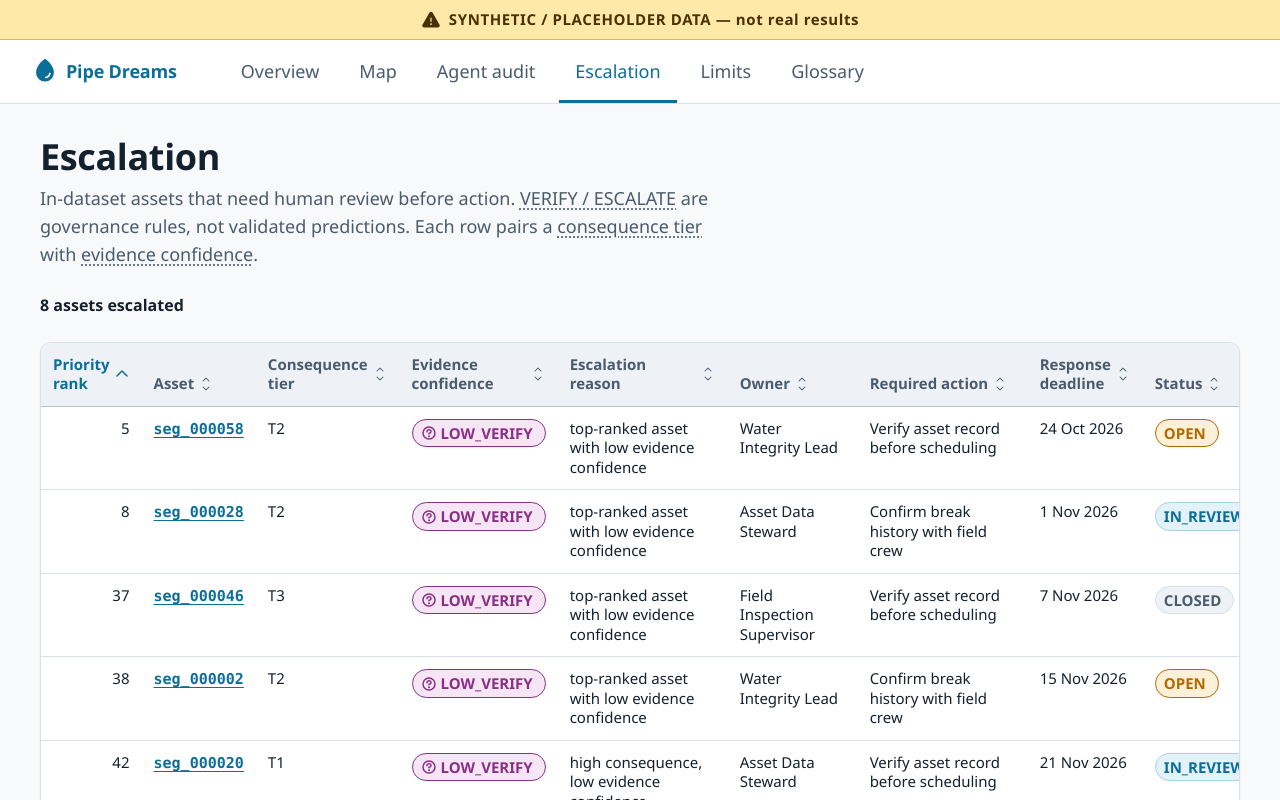
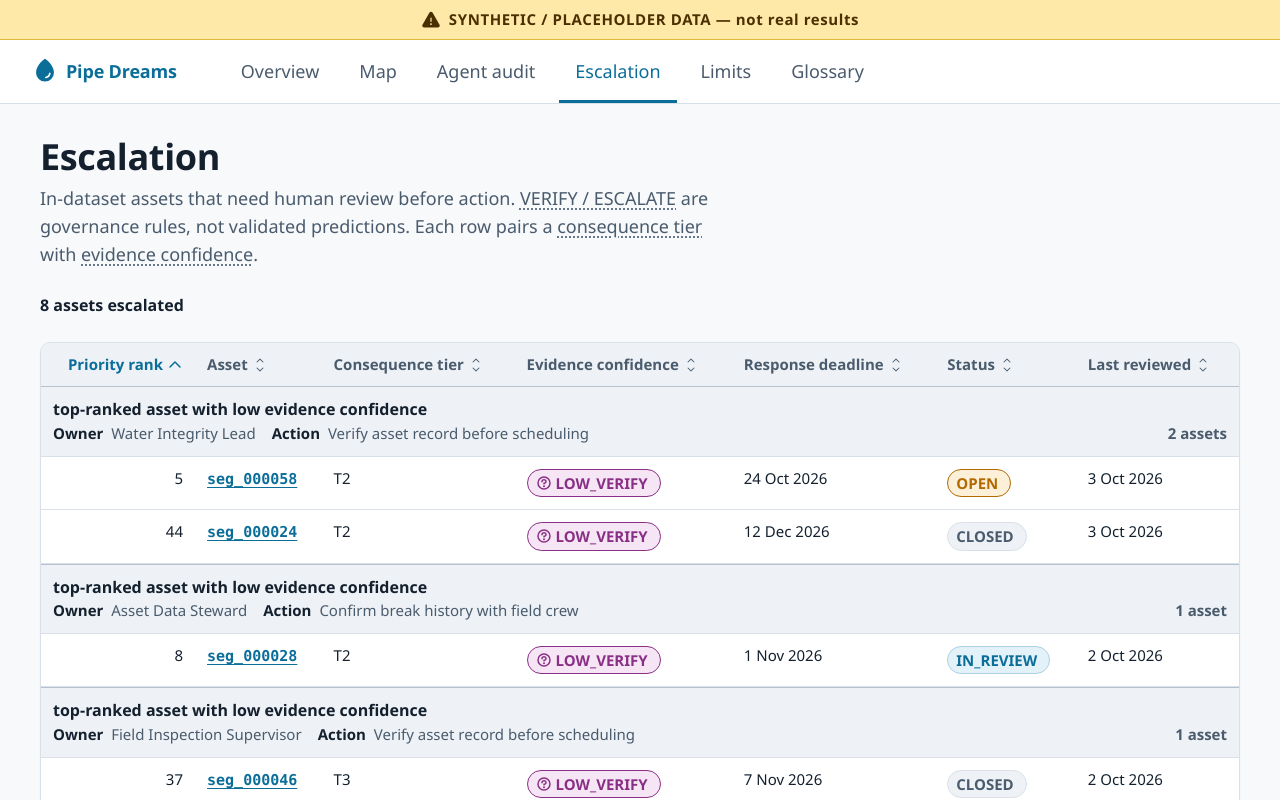
Before and after one commit to Masroor73/pipe-dreams, a React (Vite) app in the folder frontend/: page /escalation in a window 1280 px wide. Shown: the top 800 px of the page. Built offline with nearby package versions, Linux system fonts and the light colour scheme.

Commit message:
feat(frontend): group escalation rows by reason, owner and action

```diff
--- a/frontend/src/components/Escalation/Escalation.module.css
+++ b/frontend/src/components/Escalation/Escalation.module.css
@@ -1,4 +1,5 @@
 .wrap {
+  container-type: inline-size;
   overflow-x: auto;
   background: var(--color-surface);
   border: var(--border);
@@ -8,7 +9,7 @@
 
 .table {
   width: 100%;
-  min-width: 960px; /* ten columns scroll inside .wrap on narrow screens */
+  min-width: 0;
   font-size: var(--text-sm);
   border-collapse: separate;
   border-spacing: 0;
@@ -74,14 +75,71 @@ th[aria-sort='descending'] .sortBtn {
   justify-content: flex-end;
 }
 
-.table tbody tr {
+.table tbody tr:not(.groupRow) {
   transition: background-color var(--duration-fast) var(--ease-out);
 }
-.table tbody tr:hover {
+.table tbody tr:not(.groupRow):hover {
   background: var(--color-accent-soft);
 }
-.table tbody tr:last-child td {
+.group:last-child tr:last-child td {
   border-bottom: 0;
+}
+
+.groupInner {
+  display: flex;
+  flex-wrap: wrap;
+  align-items: baseline;
+  gap: var(--space-1) var(--space-4);
+}
+.table .groupHead {
+  padding: var(--space-3) var(--space-3);
+  background: var(--color-surface-sunken);
+  color: var(--color-text);
+  font-weight: var(--weight-regular);
+  border-bottom: var(--border);
+}
+.group:not(:first-of-type) .groupHead {
+  border-top: var(--border-strong);
+}
+.groupReason {
+  flex: 1 1 100%;
+  font-weight: var(--weight-semibold);
+  font-size: var(--text-base);
+}
+.groupMeta {
+  display: flex;
+  flex-wrap: wrap;
+  flex: 1 1 0;
+  gap: var(--space-1) var(--space-4);
+  min-width: 0;
+  color: var(--color-text-muted);
+}
+.metaLabel {
+  margin-right: var(--space-1);
+  font-weight: var(--weight-semibold);
+  color: var(--color-text);
+}
+.groupCount {
+  margin-left: auto;
+  font-variant-numeric: tabular-nums;
+  font-weight: var(--weight-semibold);
+  color: var(--color-text-muted);
+}
+
+@media (max-width: 640px) {
+  .lastReviewed {
+    display: none;
+  }
+  /* Row columns scroll inside .wrap; the group header stays pinned and wraps to the visible width. */
+  .groupInner {
+    position: sticky;
+    left: var(--space-3);
+    width: calc(100cqw - 2 * var(--space-3));
+  }
+  .groupMeta {
+    flex-direction: column;
+    flex-basis: 100%;
+  }
 }
 
 .numCol {
--- a/frontend/src/components/Escalation/EscalationTable.tsx
+++ b/frontend/src/components/Escalation/EscalationTable.tsx
@@ -13,6 +13,7 @@ interface Column {
   key: SortKey;
   label: string;
   numeric?: boolean;
+  className?: 'lastReviewed';
 }
 
 const COLUMNS: Column[] = [
@@ -20,13 +21,37 @@ const COLUMNS: Column[] = [
   { key: 'asset_id', label: 'Asset' },
   { key: 'consequence_tier', label: 'Consequence tier' },
   { key: 'evidence_confidence', label: 'Evidence confidence' },
-  { key: 'escalation_reason', label: 'Escalation reason' },
-  { key: 'owner', label: 'Owner' },
-  { key: 'required_action', label: 'Required action' },
   { key: 'response_deadline', label: 'Response deadline' },
   { key: 'status', label: 'Status' },
-  { key: 'last_reviewed', label: 'Last reviewed' },
+  { key: 'last_reviewed', label: 'Last reviewed', className: 'lastReviewed' },
 ];
+
+interface Group {
+  id: string;
+  reason: string;
+  owner: string;
+  action: string;
+  rows: Escalation[];
+}
+
+/** Presentation only: group API rows by string equality, in order of each group's first row. */
+function groupRows(items: Escalation[]): Group[] {
+  const map = new Map<string, Group>();
+  for (const r of items) {
+    const key = JSON.stringify([r.escalation_reason, r.owner, r.required_action]);
+    const g = map.get(key);
+    if (g) g.rows.push(r);
+    else
+      map.set(key, {
+        id: `esc-group-${map.size}`,
+        reason: r.escalation_reason,
+        owner: r.owner,
+        action: r.required_action,
+        rows: [r],
+      });
+  }
+  return [...map.values()];
+}
 
 const DATE_KEYS: SortKey[] = ['response_deadline', 'last_reviewed'];
 
@@ -51,11 +76,17 @@ function StatusPill({ status }: { status: string }) {
 
 export function EscalationTable({ items }: { items: Escalation[] }) {
   const openAsset = useAssetLink();
-  const [sort, setSort] = useState<{ key: SortKey; dir: Dir }>({ key: 'priority_rank', dir: 'asc' });
+  const [sort, setSort] = useState<{ key: SortKey; dir: Dir }>({
+    key: 'priority_rank',
+    dir: 'asc',
+  });
 
-  const rows = useMemo(() => {
+  const groups = useMemo(() => {
     const sign = sort.dir === 'asc' ? 1 : -1;
-    return [...items].sort((a, b) => sign * compare(a, b, sort.key));
+    return groupRows(items).map((g) => ({
+      ...g,
+      rows: [...g.rows].sort((a, b) => sign * compare(a, b, sort.key)),
+    }));
   }, [items, sort]);
 
   const toggle = (key: SortKey) =>
@@ -71,7 +102,15 @@ export function EscalationTable({ items }: { items: Escalation[] }) {
               const ariaSort = active ? (sort.dir === 'asc' ? 'ascending' : 'descending') : 'none';
               const Icon = !active ? CaretUpDown : sort.dir === 'asc' ? CaretUp : CaretDown;
               return (
-                <th key={c.key} scope="col" aria-sort={ariaSort} className={c.numeric ? styles.numCol : undefined}>
+                <th
+                  key={c.key}
+                  scope="col"
+                  aria-sort={ariaSort}
+                  className={
+                    [c.numeric && styles.numCol, c.className && styles[c.className]].filter(Boolean).join(' ') ||
+                    undefined
+                  }
+                >
                   <button type="button" className={styles.sortBtn} onClick={() => toggle(c.key)}>
                     {c.label}
                     <Icon size={16} weight={active ? 'bold' : 'regular'} aria-hidden="true" />
@@ -81,8 +120,27 @@ export function EscalationTable({ items }: { items: Escalation[] }) {
             })}
           </tr>
         </thead>
-        <tbody>
-          {rows.map((r) => (
+        {groups.map((g) => (
+          <tbody key={g.id} className={styles.group}>
+            <tr className={styles.groupRow}>
+              <th scope="rowgroup" colSpan={COLUMNS.length} id={g.id} className={styles.groupHead}>
+                <div className={styles.groupInner}>
+                  <span className={styles.groupReason}>{g.reason}</span>
+                  <span className={styles.groupMeta}>
+                    <span>
+                      <span className={styles.metaLabel}>Owner</span> {g.owner}
+                    </span>
+                    <span>
+                      <span className={styles.metaLabel}>Action</span> {g.action}
+                    </span>
+                  </span>
+                  <span className={styles.groupCount}>
+                    {g.rows.length} {g.rows.length === 1 ? 'asset' : 'assets'}
+                  </span>
+                </div>
+              </th>
+            </tr>
+            {g.rows.map((r) => (
               <tr key={`${r.asset_id}-${r.priority_rank}`}>
                 <td className={styles.numCol}>{r.priority_rank}</td>
                 <td className={styles.nowrap}>
@@ -99,17 +157,15 @@ export function EscalationTable({ items }: { items: Escalation[] }) {
                 <td className={styles.nowrap}>
                   <ConfidencePill confidence={r.evidence_confidence} />
                 </td>
-              <td className={styles.wide}>{r.escalation_reason}</td>
-              <td className={styles.owner}>{r.owner}</td>
-              <td className={styles.wide}>{r.required_action}</td>
                 <td className={styles.date}>{formatDate(r.response_deadline)}</td>
                 <td className={styles.nowrap}>
                   <StatusPill status={r.status} />
                 </td>
-              <td className={styles.date}>{formatDate(r.last_reviewed)}</td>
+                <td className={`${styles.date} ${styles.lastReviewed}`}>{formatDate(r.last_reviewed)}</td>
               </tr>
             ))}
           </tbody>
+        ))}
       </table>
     </div>
   );
```
Also changed, not shown: 1 other file (tests, documents, lock files or other folders). Lines whose indentation alone changed are shown as unchanged.
